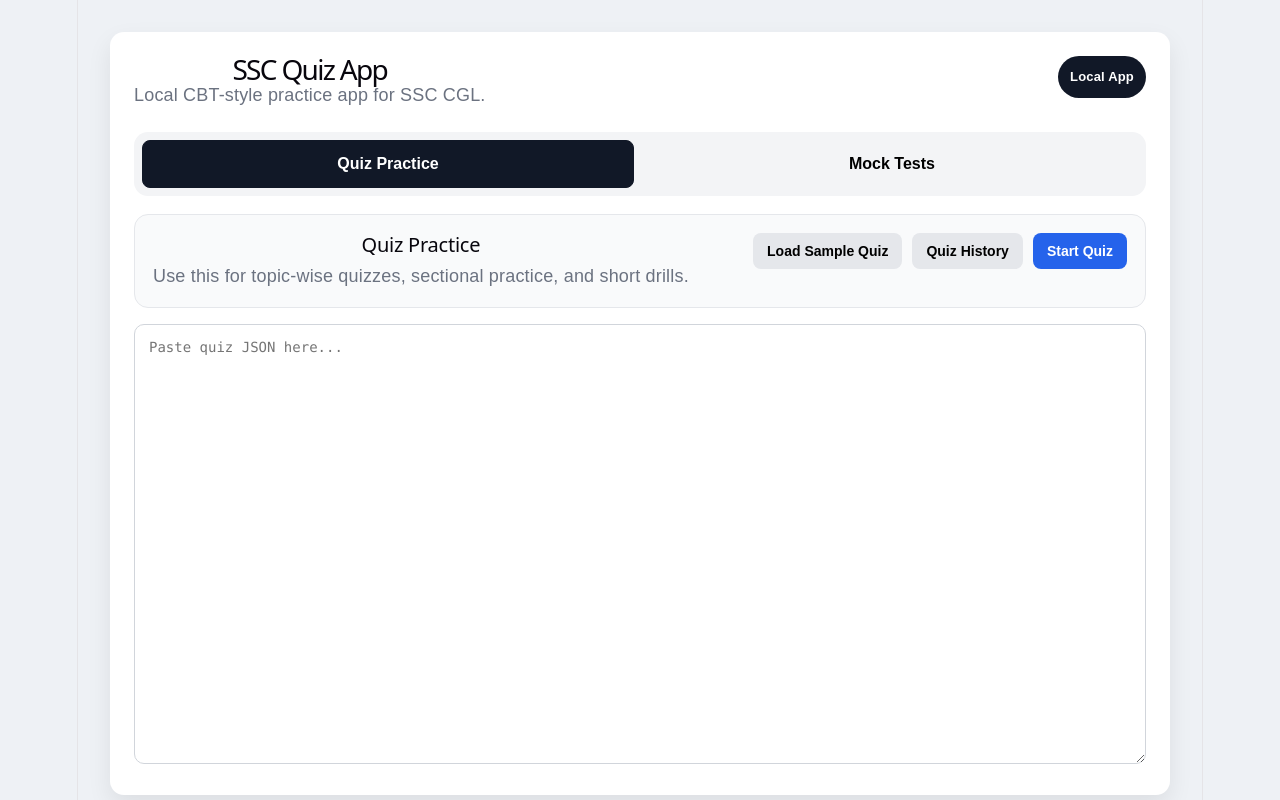
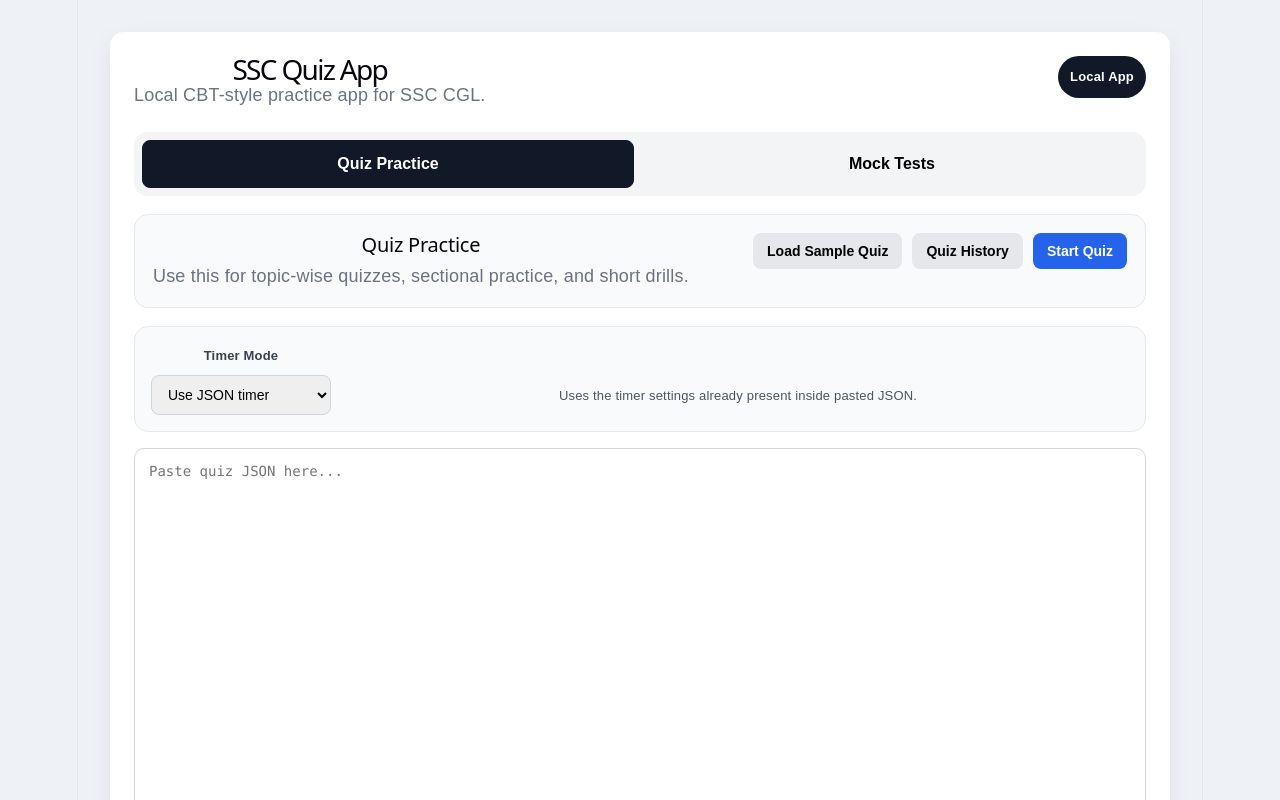
Before and after one commit to vaivaswatmanu/ssc-cgl-quiz-app, a React (Vite) app in the folder client/: page / in a window 1280 px wide. Shown: the top 800 px of the page. Built offline with nearby package versions, Linux system fonts and the light colour scheme; the HTML template or start-up script is replaced by a standard one.

Commit message:
Add timer mode selector before starting test

```diff
--- a/client/src/components/JsonPasteScreen.jsx
+++ b/client/src/components/JsonPasteScreen.jsx
@@ -8,18 +8,58 @@ function JsonPasteScreen({ onStartTest, onOpenHistory }) {
   const [jsonText, setJsonText] = useState("");
   const [errors, setErrors] = useState([]);
 
+  const [timerOverrideType, setTimerOverrideType] = useState("json");
+  const [timerDurationMinutes, setTimerDurationMinutes] = useState(10);
+
   const isQuizMode = selectedMode === "quiz";
 
   function loadSample() {
     const sample = isQuizMode ? sampleQuiz : sampleMock;
     setJsonText(JSON.stringify(sample, null, 2));
     setErrors([]);
+
+    if (sample.timer?.durationMinutes) {
+      setTimerDurationMinutes(sample.timer.durationMinutes);
+    }
   }
 
   function handleModeChange(mode) {
     setSelectedMode(mode);
     setJsonText("");
     setErrors([]);
+    setTimerOverrideType("json");
+    setTimerDurationMinutes(mode === "quiz" ? 10 : 60);
+  }
+
+  function applyTimerOverride(testData) {
+    if (timerOverrideType === "json") {
+      return testData;
+    }
+
+    const updatedTestData = {
+      ...testData,
+      timer: {
+        type: timerOverrideType,
+        durationMinutes:
+          timerOverrideType === "none" ? 0 : Number(timerDurationMinutes),
+      },
+    };
+
+    return updatedTestData;
+  }
+
+  function validateTimerOverride() {
+    if (timerOverrideType === "json") return [];
+
+    if (timerOverrideType === "none") return [];
+
+    const duration = Number(timerDurationMinutes);
+
+    if (!duration || duration <= 0) {
+      return ["Timer duration must be greater than 0."];
+    }
+
+    return [];
   }
 
   function handleStart() {
@@ -40,8 +80,17 @@ function JsonPasteScreen({ onStartTest, onOpenHistory }) {
         return;
       }
 
+      const timerErrors = validateTimerOverride();
+
+      if (timerErrors.length > 0) {
+        setErrors(timerErrors);
+        return;
+      }
+
+      const finalTestData = applyTimerOverride(parsedData);
+
       setErrors([]);
-      onStartTest(parsedData);
+      onStartTest(finalTestData);
     } catch (error) {
       setErrors(["Invalid JSON format. Please check commas/brackets."]);
     }
@@ -53,9 +102,7 @@ function JsonPasteScreen({ onStartTest, onOpenHistory }) {
         <div className="header-row">
           <div>
             <h1>SSC Quiz App</h1>
-            <p className="muted">
-              Local CBT-style practice app for SSC CGL.
-            </p>
+            <p className="muted">Local CBT-style practice app for SSC CGL.</p>
           </div>
           <div className="badge">Local App</div>
         </div>
@@ -101,13 +148,49 @@ function JsonPasteScreen({ onStartTest, onOpenHistory }) {
           </div>
         </div>
 
+        <div className="timer-config-box">
+          <div>
+            <label>Timer Mode</label>
+            <select
+              value={timerOverrideType}
+              onChange={(e) => setTimerOverrideType(e.target.value)}
+            >
+              <option value="json">Use JSON timer</option>
+              <option value="none">No timer</option>
+              <option value="practice">Practice timer</option>
+              <option value="strict">Strict timer</option>
+            </select>
+          </div>
+
+          {timerOverrideType !== "json" && timerOverrideType !== "none" && (
+            <div>
+              <label>Duration Minutes</label>
+              <input
+                type="number"
+                min="0.1"
+                step="0.1"
+                value={timerDurationMinutes}
+                onChange={(e) => setTimerDurationMinutes(e.target.value)}
+              />
+            </div>
+          )}
+
+          <div className="timer-help">
+            {timerOverrideType === "json" &&
+              "Uses the timer settings already present inside pasted JSON."}
+            {timerOverrideType === "none" && "No timer will be shown during test."}
+            {timerOverrideType === "practice" &&
+              "Timer counts up. Good for practice and speed tracking."}
+            {timerOverrideType === "strict" &&
+              "Timer counts down and auto-submits when time ends."}
+          </div>
+        </div>
+
         <textarea
           value={jsonText}
           onChange={(e) => setJsonText(e.target.value)}
           placeholder={
-            isQuizMode
-              ? "Paste quiz JSON here..."
-              : "Paste mock JSON here..."
+            isQuizMode ? "Paste quiz JSON here..." : "Paste mock JSON here..."
           }
         />
 
--- a/client/src/styles.css
+++ b/client/src/styles.css
@@ -1075,3 +1075,40 @@ td {
     justify-content: flex-start;
   }
 }
+.timer-config-box {
+  margin-top: 18px;
+  padding: 16px;
+  border: 1px solid #e5e7eb;
+  border-radius: 14px;
+  background: #f9fafb;
+  display: flex;
+  gap: 16px;
+  align-items: flex-end;
+  flex-wrap: wrap;
+}
+
+.timer-config-box label {
+  display: block;
+  margin-bottom: 6px;
+  font-size: 13px;
+  font-weight: 700;
+  color: #374151;
+}
+
+.timer-config-box select,
+.timer-config-box input {
+  min-width: 180px;
+  padding: 10px 12px;
+  border: 1px solid #d1d5db;
+  border-radius: 8px;
+  font-size: 14px;
+}
+
+.timer-help {
+  flex: 1;
+  min-width: 250px;
+  color: #4b5563;
+  font-size: 13px;
+  line-height: 1.4;
+  padding-bottom: 10px;
+}
```
